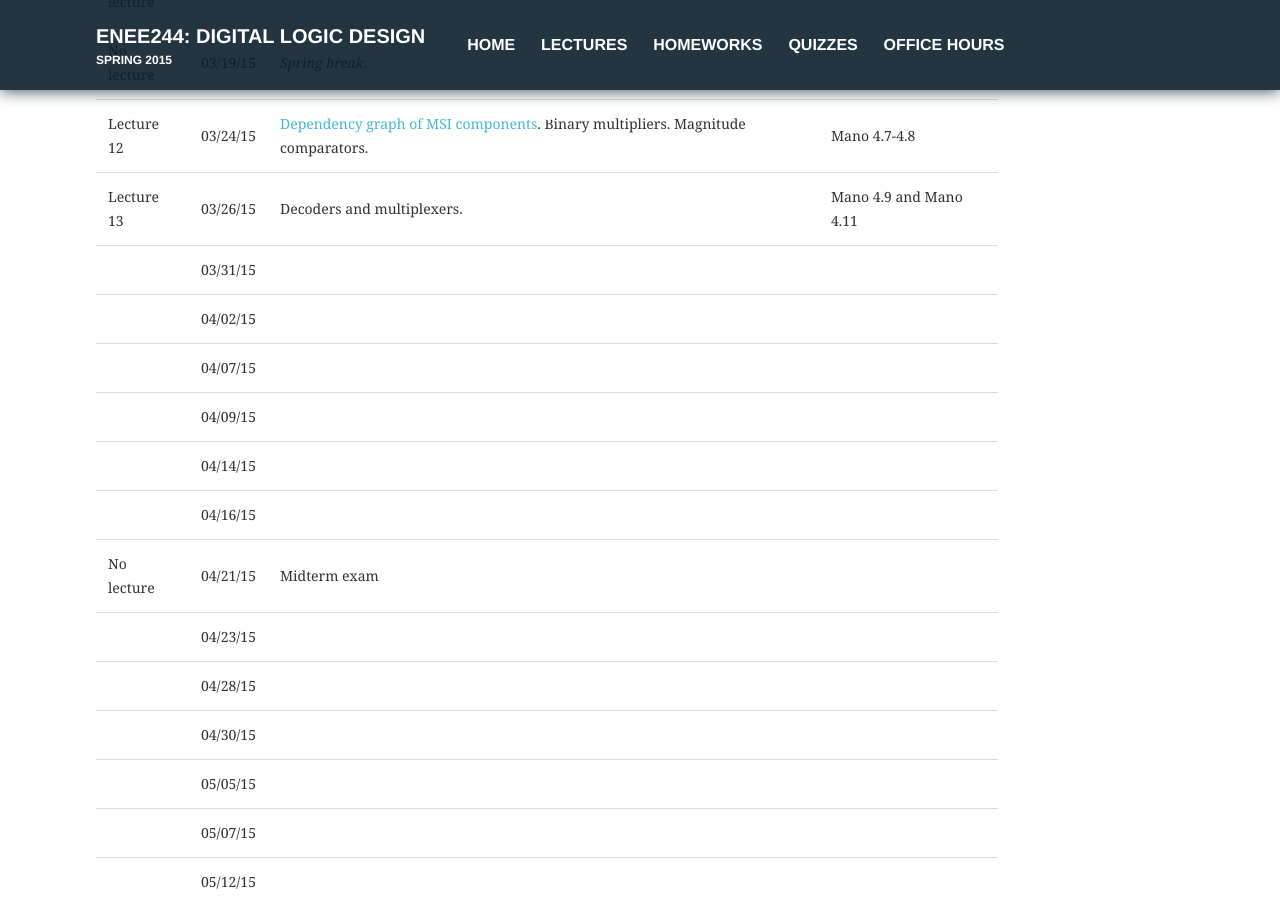
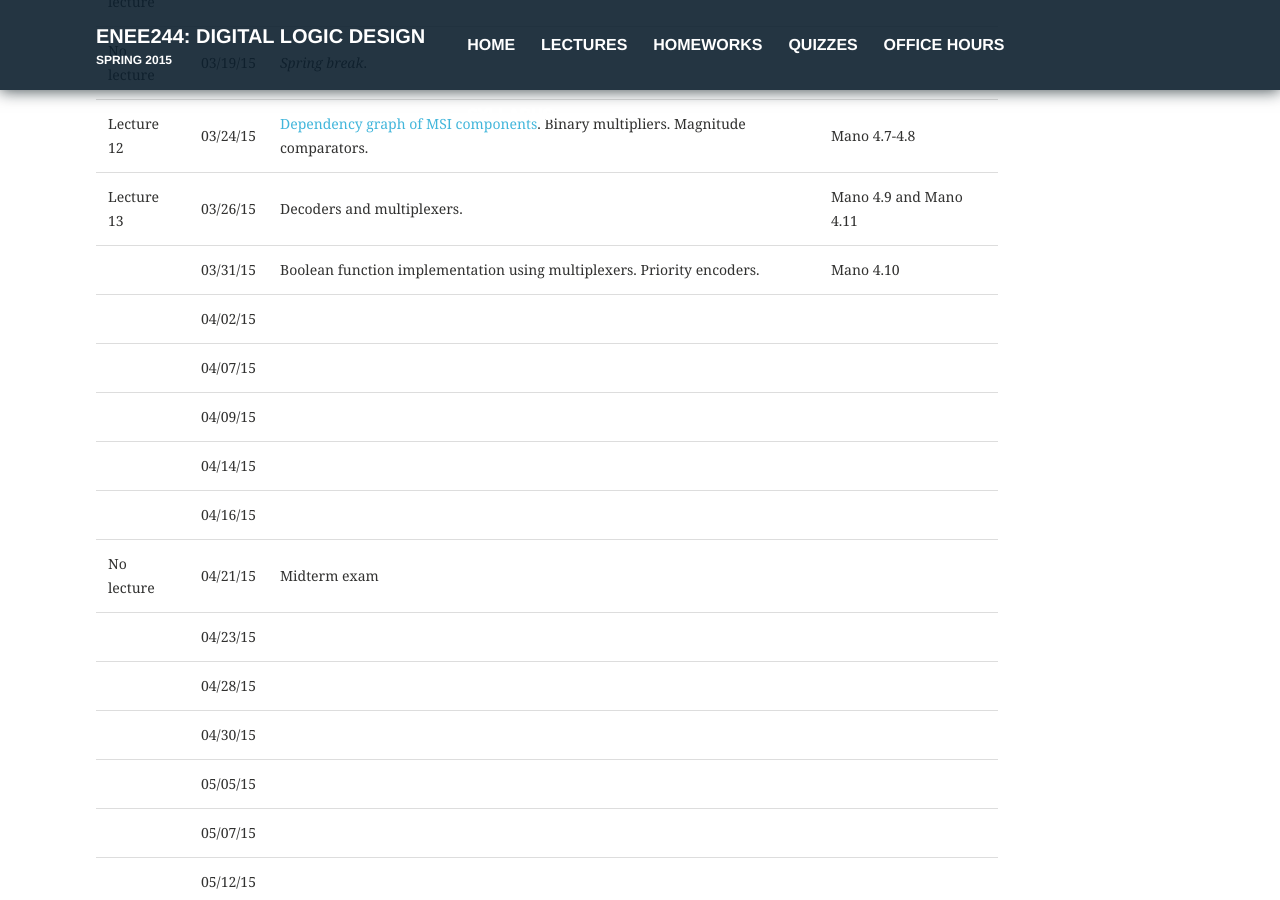
Before and after one commit to enee244/enee244.github.io, a Jekyll site: the page built from lectures/index.md, in a window 1280 px wide and 900 px high, scrolled down 1432 px. Built offline with Jekyll 4.4.1, drawn with Linux system fonts in a browser that asks for light colours.

Commit message:
Update index.md

```diff
--- a/lectures/index.md
+++ b/lectures/index.md
@@ -28,7 +28,7 @@ published: true
 |No lecture |03/19/15 |  *Spring break*.|
 |Lecture 12 |03/24/15 | [Dependency graph of MSI components](http://enee244.github.io/lectures/msi.pdf). Binary multipliers. Magnitude comparators.  | Mano 4.7-4.8
 |Lecture 13 |03/26/15 | Decoders and multiplexers.  | Mano 4.9 and Mano 4.11
-||03/31/15 |  |
+||03/31/15 | Boolean function implementation using multiplexers. Priority encoders. | Mano 4.10
 ||04/02/15 ||
 ||04/07/15 ||
 ||04/09/15 ||
```
